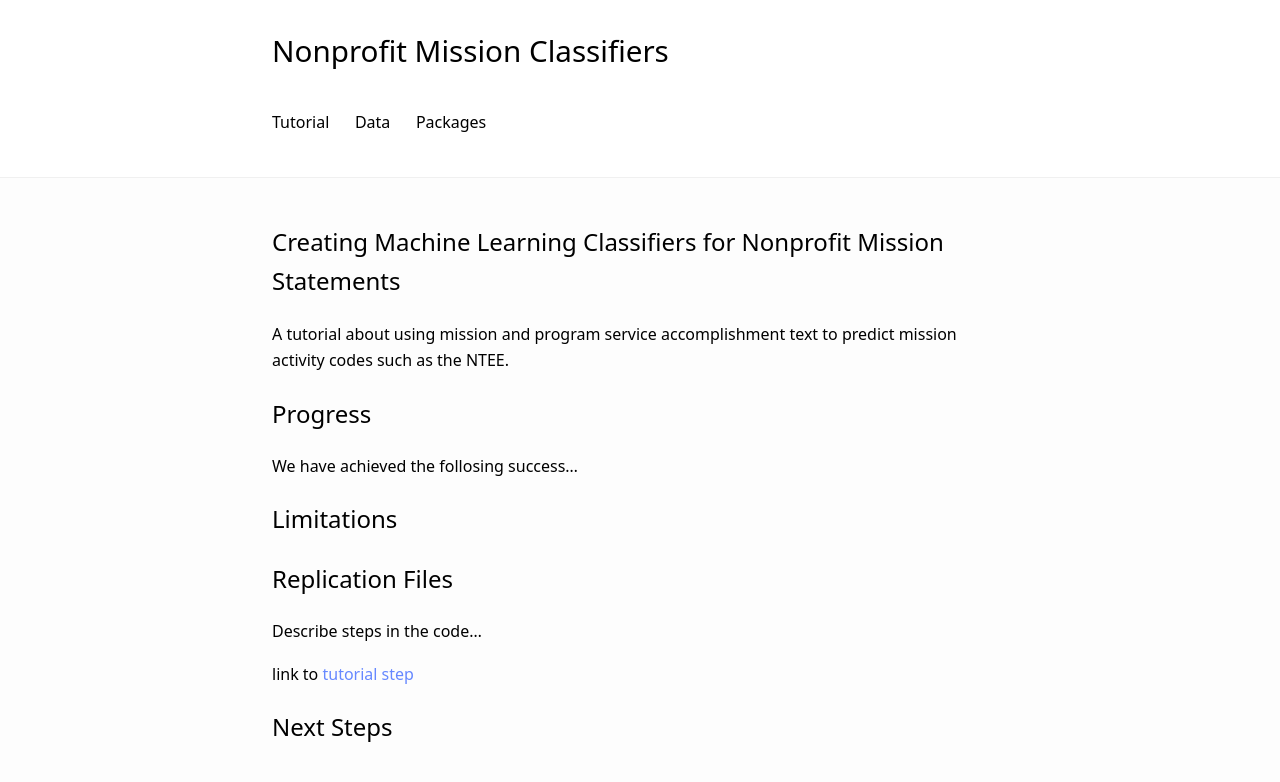
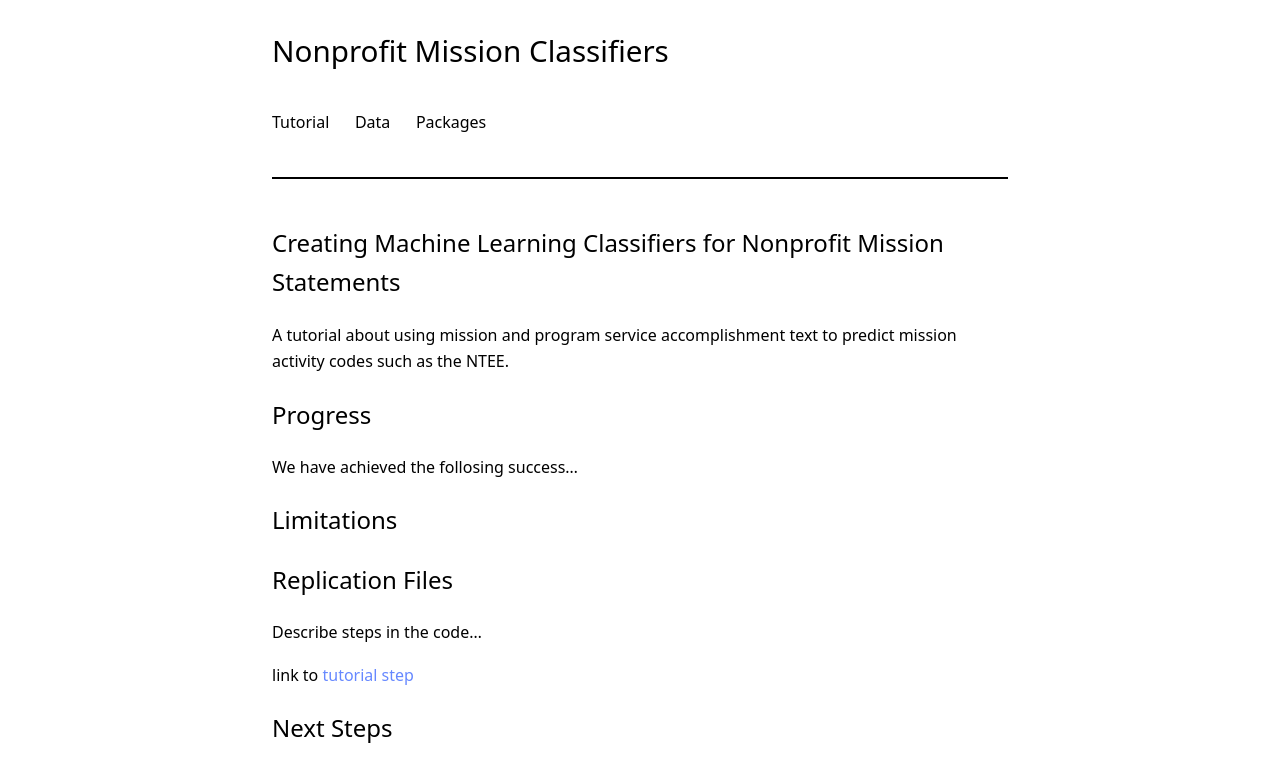
Before and after one commit to Nonprofit-Open-Data-Collective/machine_learning_mission_codes, a Jekyll site: the page built from docs/index.md, in a window 1280 px wide. Shown: the top 782 px of the page. Built offline with Jekyll 4.4.1, drawn with Linux system fonts in a browser that asks for light colours.

Commit message:
Update _config.yml

```diff
--- a/docs/_config.yml
+++ b/docs/_config.yml
@@ -11,8 +11,8 @@
 show_excerpts: false         # show article previews on the home page instead of headlines
 date_format: "%B %d, %Y"     # see http://shopify.github.io/liquid/filters/date/
 dark_theme: true             # enables dark mode
-dark_header: true           # uses dark header whether dark_theme is enabled or not
-minimal_theme: false          # radically minimalistic theme
+dark_header: false           # uses dark header whether dark_theme is enabled or not
+minimal_theme: true          # radically minimalistic theme
 
 navigation:                  # show navigation links in the header
   - index.md
```
